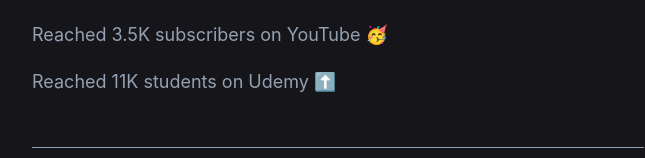
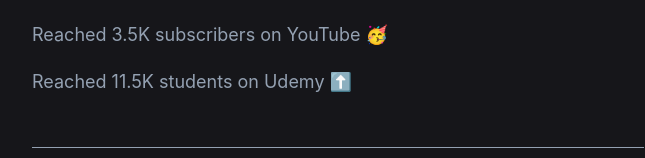
Before and after one commit to wlsf82/walmyr-nextjs, a Next.js app: page / in a window 1280 px wide. Shown: the part 3267-3425 px from the top of the page, without its empty margins (302-947 px from the left). Built offline with nearby package versions, Linux system fonts and the light colour scheme.

Commit message:
Update number of students on Udemy

```diff
--- a/components/timeline.js
+++ b/components/timeline.js
@@ -103,7 +103,7 @@
       'Joined Typeform as a Senior Quality Assistance Software Engineer',
       'Launch of the Cypress .press() custom command on npm',
       'Reached 3.5K subscribers on YouTube 🥳',
-      'Reached 11K students on Udemy ⬆️'
+      'Reached 11.5K students on Udemy ⬆️'
     ]
   },
 ]
```
